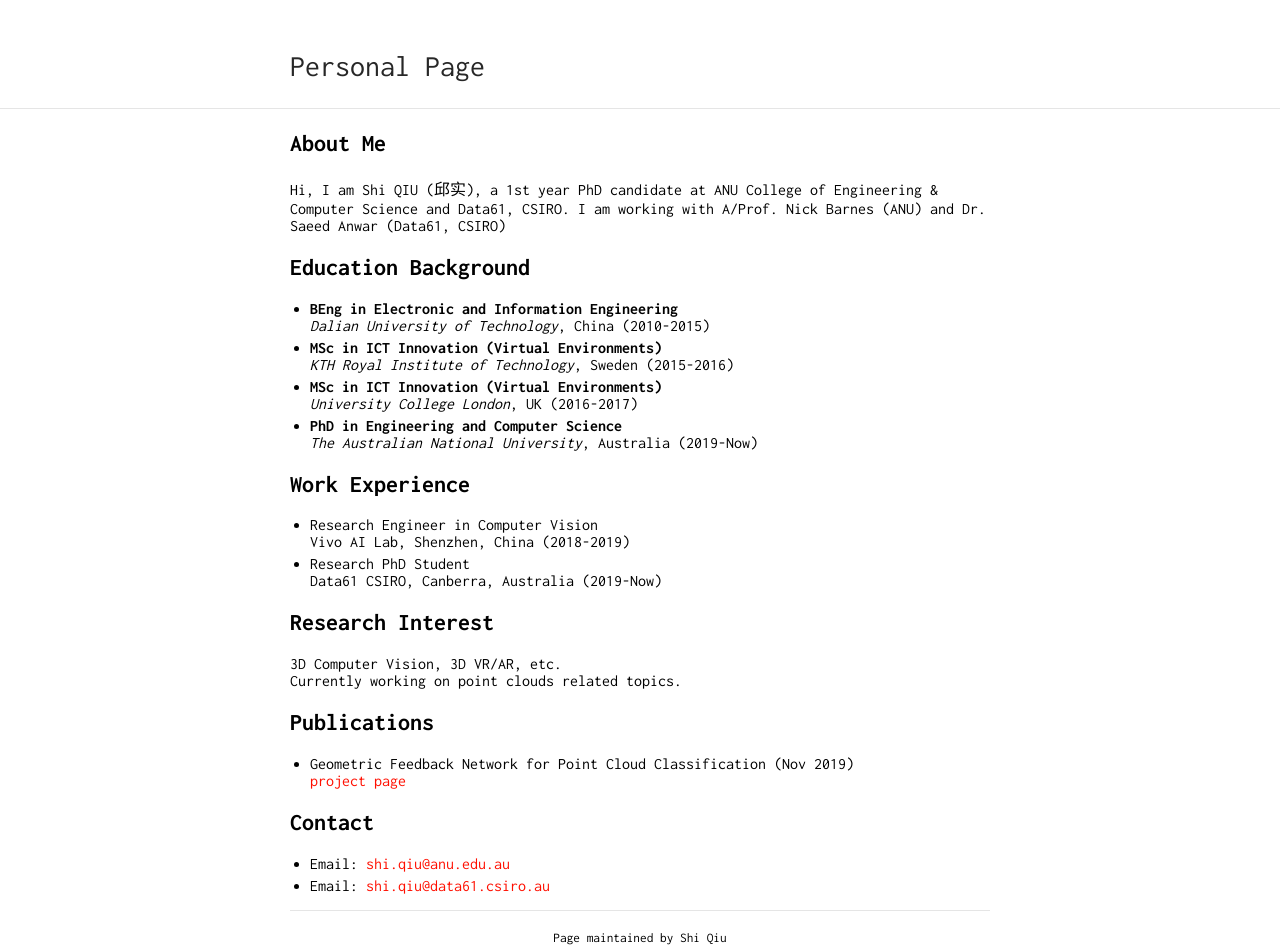
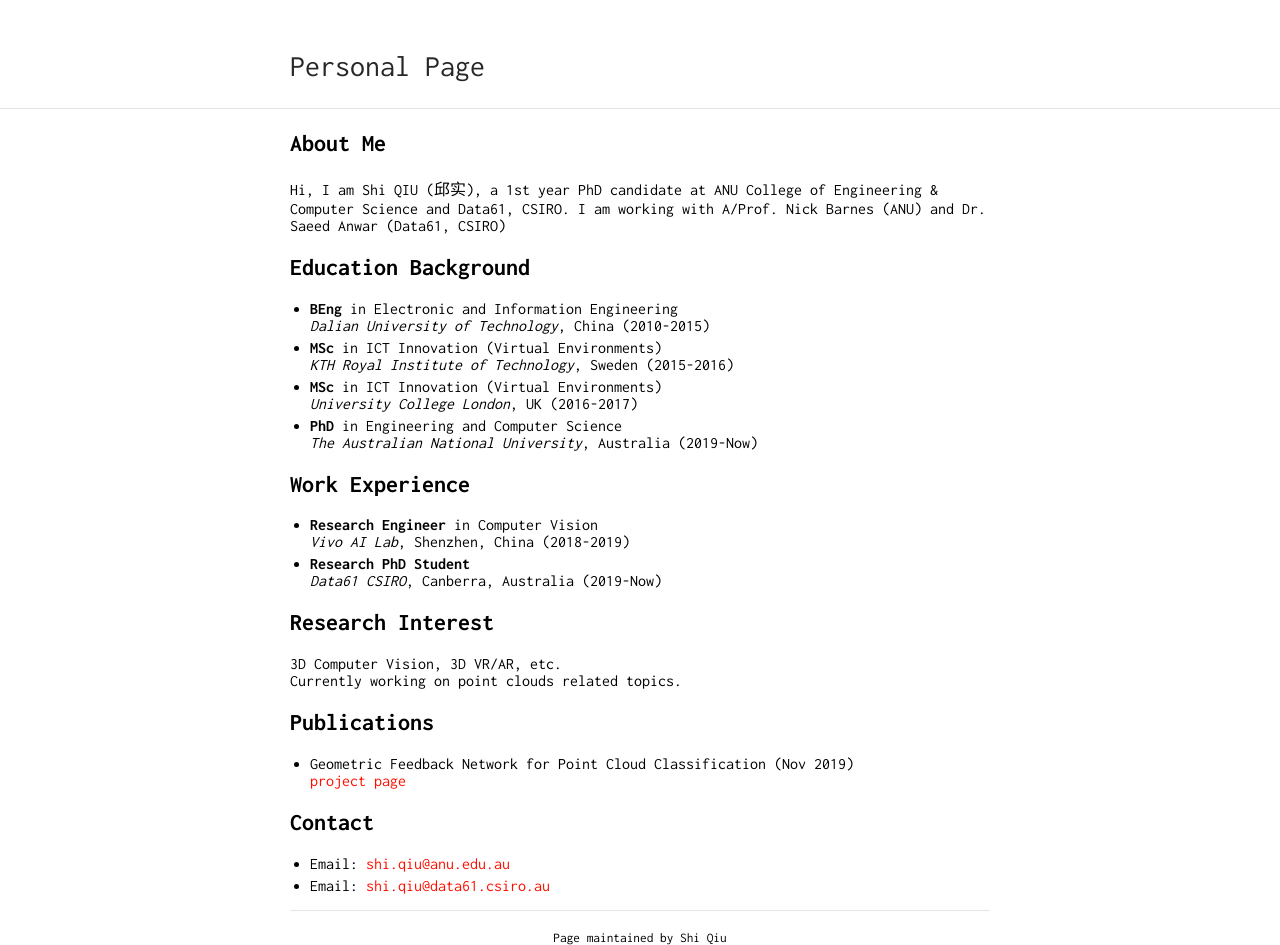
Before and after one commit to ShiQiu0419/ShiQiu0419.github.io, a Jekyll site: the page built from index.md, in a window 1280 px wide. Built offline with Jekyll 4.4.1, drawn with Linux system fonts in a browser that asks for light colours; our own code applies the rules of GitHub Pages for plain Markdown files.

```diff
--- a/index.md
+++ b/index.md
@@ -6,20 +6,20 @@ layout: default
 Hi, I am Shi QIU (邱实), a 1st year PhD candidate at ANU College of Engineering & Computer Science and Data61, CSIRO. I am working with A/Prof. Nick Barnes (ANU) and Dr. Saeed Anwar (Data61, CSIRO)
 
 ## Education Background
-* **BEng in Electronic and Information Engineering**
+* **BEng** in Electronic and Information Engineering
 *Dalian University of Technology*, China (2010-2015)
-* **MSc in ICT Innovation (Virtual Environments)**
+* **MSc** in ICT Innovation (Virtual Environments)
 *KTH Royal Institute of Technology*, Sweden (2015-2016)
-* **MSc in ICT Innovation (Virtual Environments)**
+* **MSc** in ICT Innovation (Virtual Environments)
 *University College London*, UK (2016-2017)
-* **PhD in Engineering and Computer Science**
+* **PhD** in Engineering and Computer Science
 *The Australian National University*, Australia (2019-Now)
 
 ## Work Experience
-* Research Engineer in Computer Vision
-Vivo AI Lab, Shenzhen, China (2018-2019)
-* Research PhD Student
-Data61 CSIRO, Canberra, Australia (2019-Now)
+* **Research Engineer** in Computer Vision
+*Vivo AI Lab*, Shenzhen, China (2018-2019)
+* **Research PhD Student**
+*Data61 CSIRO*, Canberra, Australia (2019-Now)
 
 ## Research Interest
 3D Computer Vision, 3D VR/AR, etc.
```
